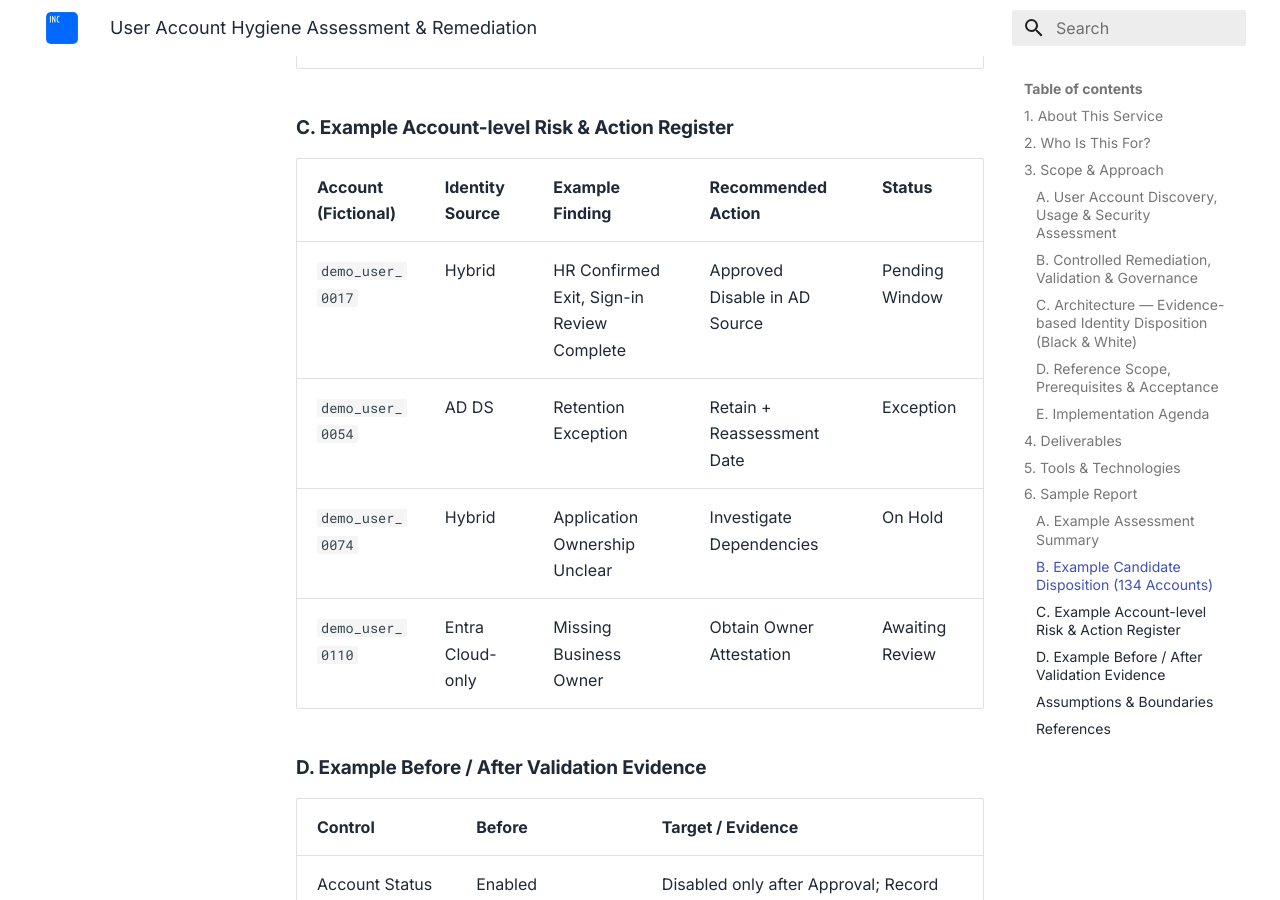
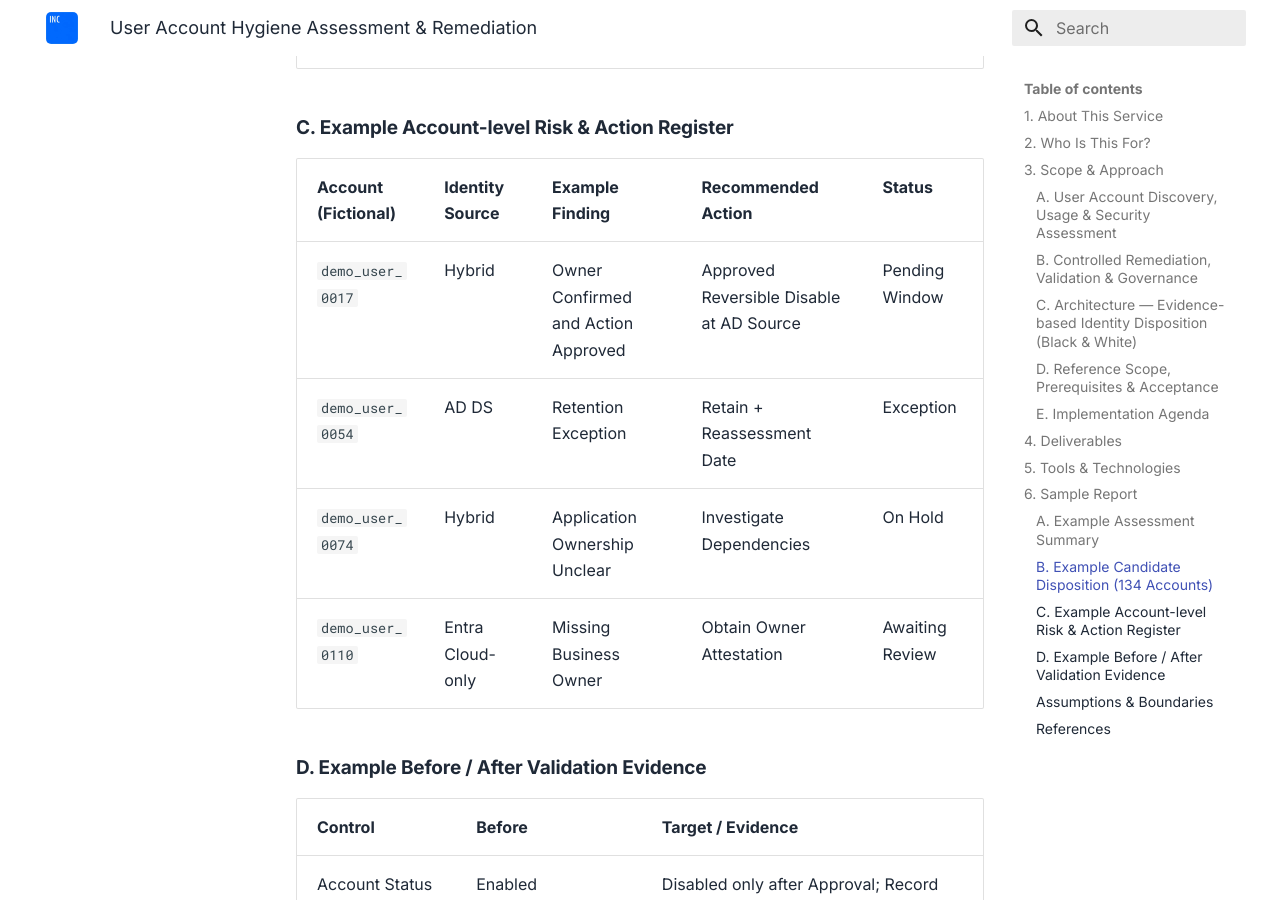
Before and after one commit to inthecloudth/service-catalog, an MkDocs documentation site: the page built from docs/services/brochures/ip-19-user-account-hygiene.md, in a window 1280 px wide and 900 px high, scrolled down 8121 px. Built offline with MkDocs 1.6.1 and Material for MkDocs 9.7.7, drawn with Linux system fonts in a browser that asks for light colours.

Commit message:
docs(ip-19): align fictional account finding with existing sample evidence

```diff
--- a/docs/services/brochures/ip-19-user-account-hygiene.md
+++ b/docs/services/brochures/ip-19-user-account-hygiene.md
@@ -160,7 +160,7 @@ flowchart LR
 
 | Account (Fictional) | Identity Source | Example Finding | Recommended Action | Status |
 |---|---|---|---|---|
-| `demo_user_0017` | Hybrid | HR Confirmed Exit, Sign-in Review Complete | Approved Disable in AD Source | Pending Window |
+| `demo_user_0017` | Hybrid | Owner Confirmed and Action Approved | Approved Reversible Disable at AD Source | Pending Window |
 | `demo_user_0054` | AD DS | Retention Exception | Retain + Reassessment Date | Exception |
 | `demo_user_0074` | Hybrid | Application Ownership Unclear | Investigate Dependencies | On Hold |
 | `demo_user_0110` | Entra Cloud-only | Missing Business Owner | Obtain Owner Attestation | Awaiting Review |
```
